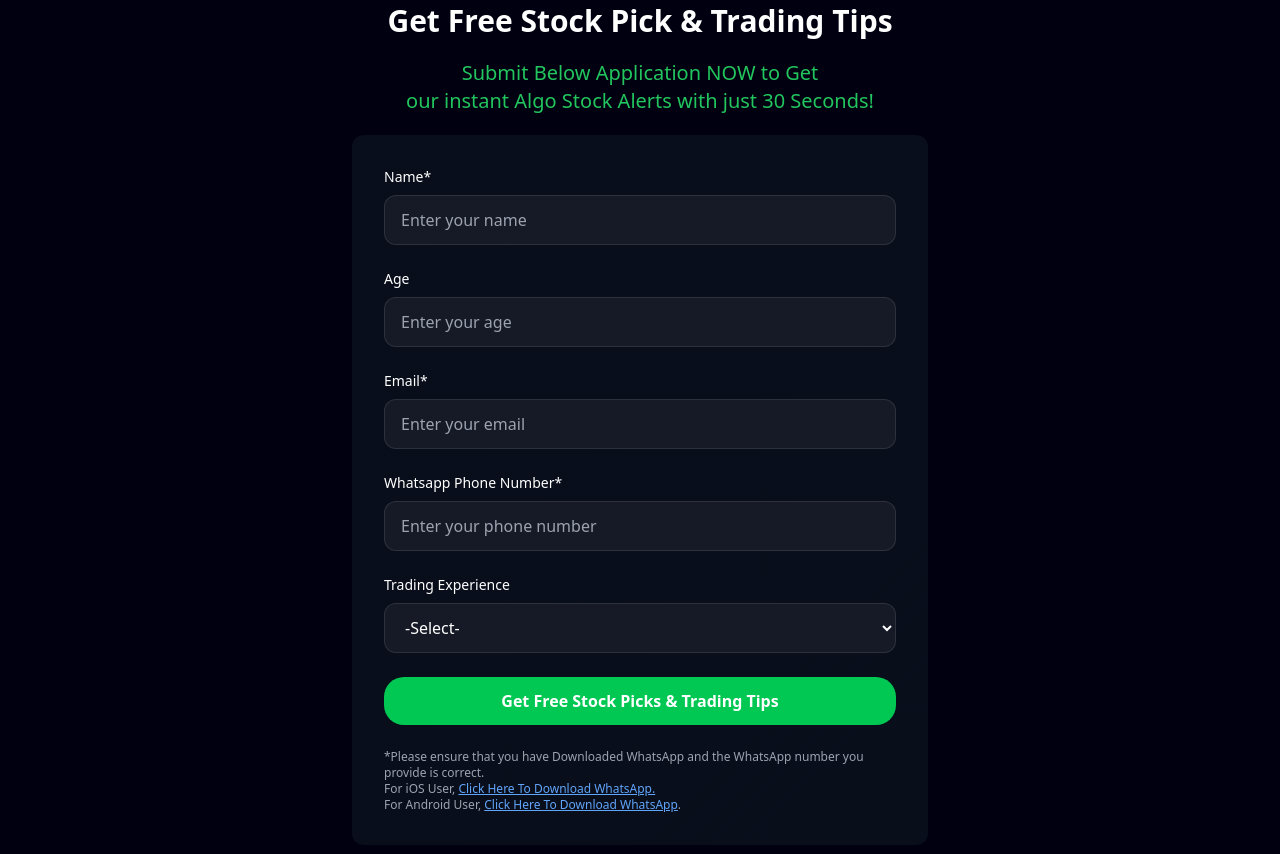
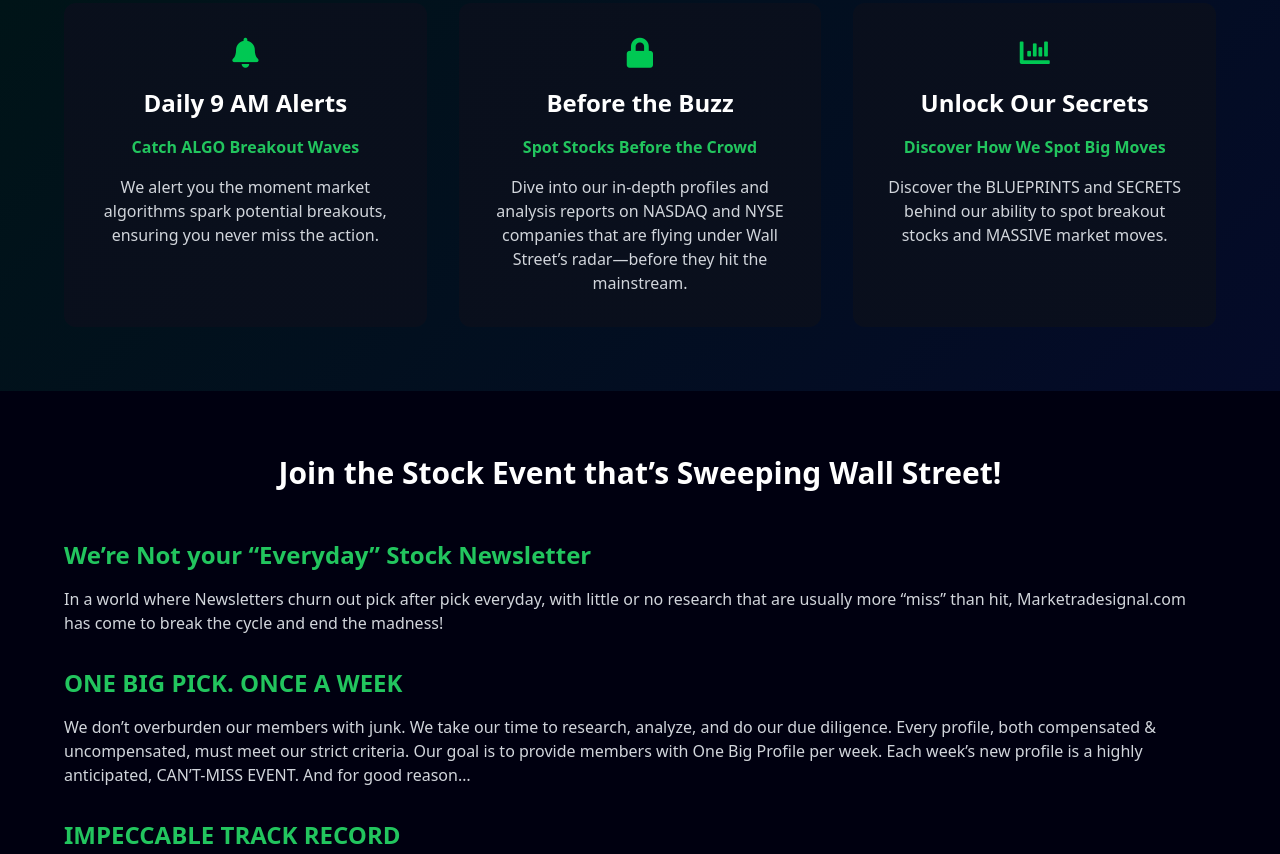
Before and after one commit to Matt-ui-Designer/stockvane, a plain HTML site: page index.html in a window 1280 px wide. Shown: the part 819-1673 px from the top of the page. Drawn offline with nearby package versions, Linux system fonts and the light colour scheme.

Commit message:
Update index.html

```diff
--- a/index.html
+++ b/index.html
@@ -158,55 +158,6 @@
                      }
                   }
 			</style>
-
-            <section class="px-4 sm:px-8 py-16">
-                <div class="max-w-6xl mx-auto">
-                  <h2 class="text-3xl font-bold text-center mb-5">Get Free Stock Pick & Trading Tips</h2>
-					<h2 class="text-xl text-green-500 text-center mb-5">Submit Below Application NOW to Get
-						<br>
-						our instant Algo Stock Alerts with just 30 Seconds!</h2>
-                    <div class="max-w-xl mx-auto card-gradient p-8 rounded-lg">
-                        <form class="space-y-6">
-                            <div>
-                                <label class="block text-sm font-medium mb-2">Name*</label>
-                                <input type="text" placeholder="Enter your name" class="w-full px-4 py-3 rounded-lg" required>
-                            </div>
-                            <div>
-                                <label class="block text-sm font-medium mb-2">Age</label>
-                                <input type="number" placeholder="Enter your age" min="25" max="120" step="1" class="w-full px-4 py-3 rounded-lg">
-                            </div>
-							<div>
-                                <label class="block text-sm font-medium mb-2">Email*</label>
-                                <input type="email" placeholder="Enter your email" class="w-full px-4 py-3 rounded-lg" required>
-                            </div>
-                            <div>
-                                <label class="block text-sm font-medium mb-2">Whatsapp Phone Number*</label>
-                                <input type="tel" placeholder="Enter your phone number" class="w-full px-4 py-3 rounded-lg" required>
-                            </div>
-                            <div>
-                                <label class="block text-sm font-medium mb-2">Trading Experience</label>
-                                <select class="w-full px-4 py-3 rounded-lg border-3">
-                                    <option disabled selected>-Select-</option>
-                                    <option>Beginner</option>
-                                    <option>Less Than 1 Year</option>
-                                    <option>1 To 3 Years</option>
-                                    <option>More Than 3 Years</option>
-                                </select>
-                            </div>
-                            <button type="submit" class="w-full bg-primary text-white font-bold py-3 rounded-2xl whitespace-nowrap hover:bg-opacity-90 transition-opacity">Get Free Stock Picks & Trading Tips</button>
-                            <p class="text-xs text-left text-gray-400">
-                              *Please ensure that you have Downloaded WhatsApp and the WhatsApp number you provide is correct.
-						        <br>
-								For iOS User,
-								<a href="https://apps.apple.com/app/whatsapp-messenger/id310633997" class="text-blue-400 underline" target="_blank">Click Here To Download WhatsApp.</a>
-								<br>
-								For Android User,
-								<a href="https://play.google.com/store/apps/details?id=com.whatsapp" class="text-blue-400 underline" target="_blank">Click Here To Download WhatsApp</a>.
-                            </p>
-                      </form>
-                  </div>
-                </div>
-            </section>
 
             <section class="px-4 sm:px-8 py-16 gradient-bg">
                 <div class="max-w-6xl mx-auto text-center grid grid-cols-1 sm:grid-cols-2 lg:grid-cols-3 gap-8">
```
